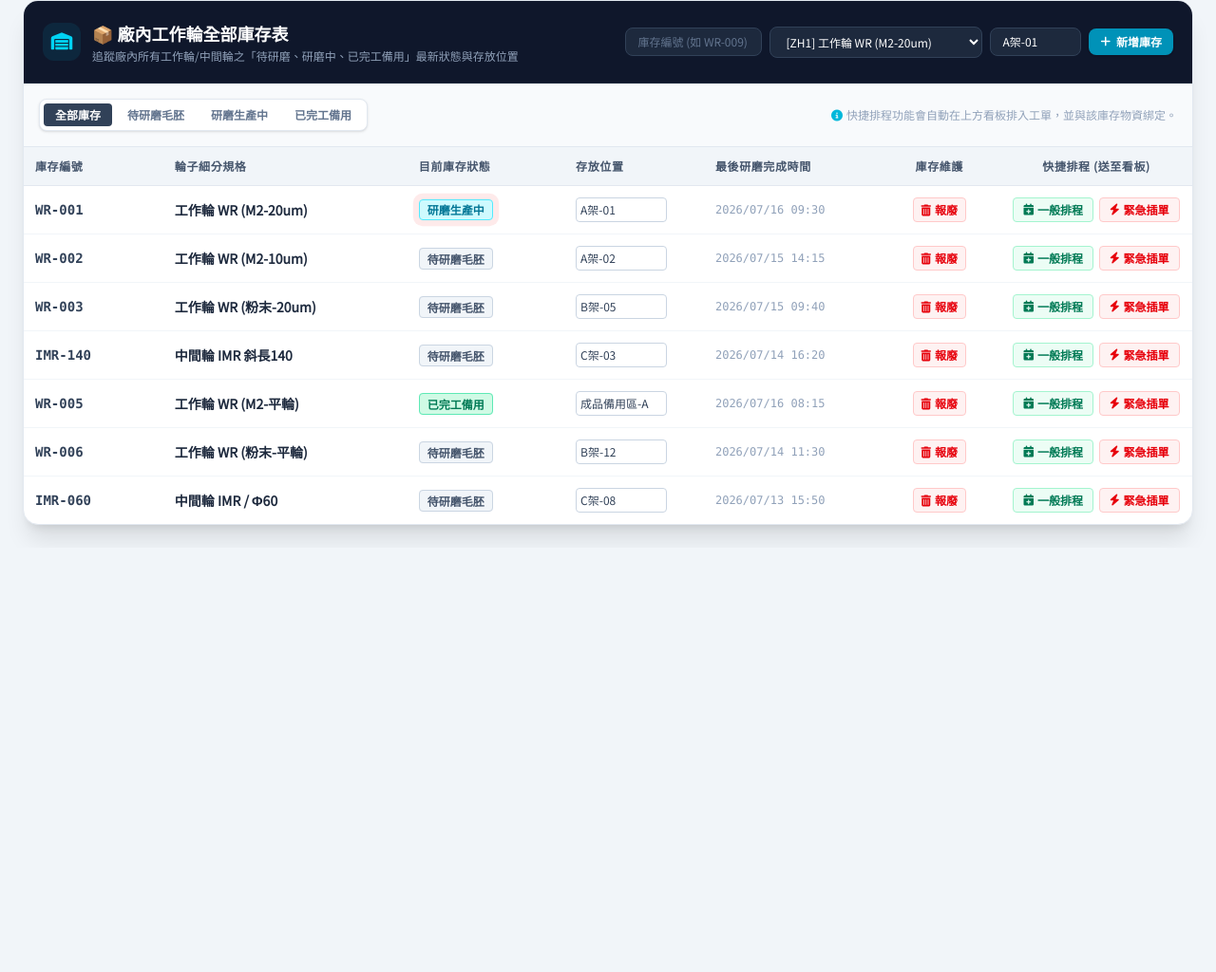
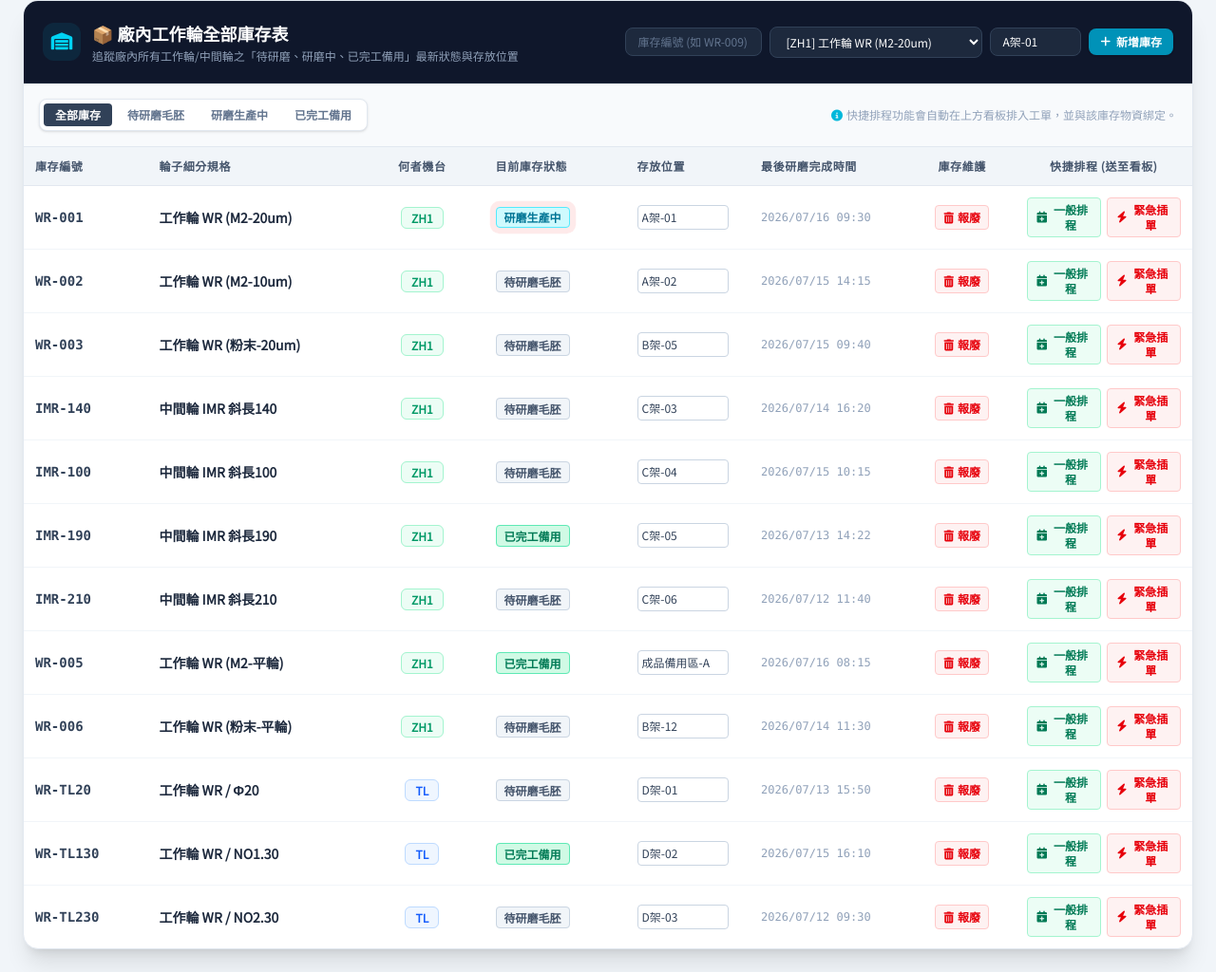
Before and after one commit to shengchi-huang/rg.github.io, a plain HTML site: page index.html in a window 1280 px wide. Shown: the part 932-1956 px from the top of the page at 95% size. Before the commit the page ends 1509 px from the top, so only its background shows below. Drawn offline with nearby package versions, Linux system fonts and the light colour scheme.

Commit message:
Update index.html

```diff
--- a/index.html
+++ b/index.html
@@ -84,7 +84,7 @@
         </div>
     </header>
 
-    <!-- 數據分析看塊 -->
+    <!-- 數據分析看板 -->
     <section class="grid grid-cols-2 md:grid-cols-4 gap-4 mb-6">
         <div class="bg-white p-5 rounded-2xl border border-slate-200 shadow-sm flex items-center justify-between">
             <div>
@@ -176,7 +176,7 @@
         </div>
     </main>
 
-    <!-- 📦 全部庫存與待磨毛胚管理區 (新增功能) -->
+    <!-- 📦 全部庫存與待磨毛胚管理區 -->
     <section class="mt-8 bg-white rounded-2xl shadow-xl overflow-hidden border border-slate-200">
         <div class="p-5 bg-slate-900 border-b border-slate-800 flex flex-col xl:flex-row justify-between items-start xl:items-center gap-4">
             <div class="flex items-center gap-3">
@@ -213,16 +213,17 @@
         </div>
 
         <div class="overflow-x-auto">
-            <table class="w-full text-left table-fixed min-w-[1000px]">
+            <table class="w-full text-left table-fixed min-w-[1100px]">
                 <thead>
                     <tr class="bg-slate-100 text-slate-600 text-xs font-bold tracking-wider border-b border-slate-200">
-                        <th class="p-3 w-32">庫存編號</th>
-                        <th class="p-3 w-56">輪子細分規格</th>
-                        <th class="p-3 w-36">目前庫存狀態</th>
-                        <th class="p-3 w-32">存放位置</th>
-                        <th class="p-3 w-40">最後研磨完成時間</th>
-                        <th class="p-3 w-28 text-center action-col">庫存維護</th>
-                        <th class="p-3 w-44 text-center action-col">快捷排程 (送至看板)</th>
+                        <th class="p-3 w-28">庫存編號</th>
+                        <th class="p-3 w-48">輪子細分規格</th>
+                        <th class="p-3 w-28 text-center">何者機台</th>
+                        <th class="p-3 w-32">目前庫存狀態</th>
+                        <th class="p-3 w-28">存放位置</th>
+                        <th class="p-3 w-36">最後研磨完成時間</th>
+                        <th class="p-3 w-24 text-center action-col">庫存維護</th>
+                        <th class="p-3 w-40 text-center action-col">快捷排程 (送至看板)</th>
                     </tr>
                 </thead>
                 <tbody id="inventory-table-body" class="divide-y divide-slate-100 text-sm text-slate-700">
@@ -292,18 +293,23 @@
             { id: 103, seq: 3, machine: "ZH1", type: "工作輪 WR (粉末-20um)", process: "#120", shift: "B", note: "最小輪子 / 用於板面BA3", etf: "16:20", status: "待研磨", urgent: false, targetDate: "today" },
             { id: 105, seq: 4, machine: "ZH1", type: "中間輪 IMR 斜長140", process: "#60", shift: "A", note: "支撐BUR與工作輪中間", etf: "14:00", status: "品質檢驗", urgent: false, targetDate: "today" },
             { id: 401, seq: 1, machine: "ZH1", type: "工作輪 WR (粉末-平輪)", process: "#220", shift: "A", note: "【明日預排】早班備料", etf: "09:00", status: "待研磨", urgent: false, targetDate: "tomorrow" },
-            { id: 402, seq: 2, machine: "TL", type: "中間輪 IMR / Φ60", process: "常態", shift: "A", note: "【明日預排】待磨數量多提早排入", etf: "11:00", status: "待研磨", urgent: false, targetDate: "tomorrow" }
+            { id: 402, seq: 2, machine: "TL", type: "工作輪 WR / Φ20", process: "常態", shift: "A", note: "【明日預排】待磨數量多提早排入", etf: "11:00", status: "待研磨", urgent: false, targetDate: "tomorrow" }
         ];
 
-        // 廠內全部庫存資料 (與上方主排程有 linkId 連動)
+        // 廠內全部庫存資料（新增更多尺寸與對應機台資料測試）
         let inventoryData = [
             { invId: "WR-001", type: "工作輪 WR (M2-20um)", status: "研磨中", location: "A架-01", lastGrind: "2026/07/16 09:30", linkId: 101 },
             { invId: "WR-002", type: "工作輪 WR (M2-10um)", status: "待研磨", location: "A架-02", lastGrind: "2026/07/15 14:15", linkId: 102 },
             { invId: "WR-003", type: "工作輪 WR (粉末-20um)", status: "待研磨", location: "B架-05", lastGrind: "2026/07/15 09:40", linkId: 103 },
             { invId: "IMR-140", type: "中間輪 IMR 斜長140", status: "待研磨", location: "C架-03", lastGrind: "2026/07/14 16:20", linkId: 105 },
+            { invId: "IMR-100", type: "中間輪 IMR 斜長100", status: "待研磨", location: "C架-04", lastGrind: "2026/07/15 10:15", linkId: null },
+            { invId: "IMR-190", type: "中間輪 IMR 斜長190", status: "已完工", location: "C架-05", lastGrind: "2026/07/13 14:22", linkId: null },
+            { invId: "IMR-210", type: "中間輪 IMR 斜長210", status: "待研磨", location: "C架-06", lastGrind: "2026/07/12 11:40", linkId: null },
             { invId: "WR-005", type: "工作輪 WR (M2-平輪)", status: "已完工", location: "成品備用區-A", lastGrind: "2026/07/16 08:15", linkId: null },
             { invId: "WR-006", type: "工作輪 WR (粉末-平輪)", status: "待研磨", location: "B架-12", lastGrind: "2026/07/14 11:30", linkId: 401 },
-            { invId: "IMR-060", type: "中間輪 IMR / Φ60", status: "待研磨", location: "C架-08", lastGrind: "2026/07/13 15:50", linkId: 402 }
+            { invId: "WR-TL20", type: "工作輪 WR / Φ20", status: "待研磨", location: "D架-01", lastGrind: "2026/07/13 15:50", linkId: 402 },
+            { invId: "WR-TL130", type: "工作輪 WR / NO1.30", status: "已完工", location: "D架-02", lastGrind: "2026/07/15 16:10", linkId: null },
+            { invId: "WR-TL230", type: "工作輪 WR / NO2.30", status: "待研磨", location: "D架-03", lastGrind: "2026/07/12 09:30", linkId: null }
         ];
 
         function getPastDateStr(daysAgo) {
@@ -320,11 +326,34 @@
         let currentHistoryDayFilter = -1;
         let viewDate = "today";
 
+        // 動態配對規格資料[cite: 1]
         const specMap = {
-            ZH1: ["工作輪 WR (M2-20um)", "工作輪 WR (M2-10um)", "工作輪 WR (M2-平輪)", "工作輪 WR (粉末-20um)", "工作輪 WR (粉末-10um)", "工作輪 WR (粉末-平輪)", "中間輪 IMR 斜長140", "支撐輪 BUR"],
-            TL: ["工作輪 WR / Φ20", "中間輪 IMR / Φ36", "中間輪 IMR / Φ60"],
-            SP: ["工作輪 WR (1000/160)", "工作輪 WR (1000/50)", "工作輪 WR (60/50)", "工作輪 WR (320/50)"]
+            ZH1: [
+                "工作輪 WR (M2-20um)", "工作輪 WR (M2-10um)", "工作輪 WR (M2-平輪)",
+                "工作輪 WR (粉末-20um)", "工作輪 WR (粉末-10um)", "工作輪 WR (粉末-平輪)",
+                "中間輪 IMR 斜長140", "中間輪 IMR 斜長100", "中間輪 IMR 斜長190", "中間輪 IMR 斜長210",
+                "支撐輪 BUR"
+            ],
+            TL: [
+                "工作輪 WR / Φ20", "工作輪 WR / NO1.30", "工作輪 WR / NO2.30",
+                "中間輪 IMR / Φ36", "中間輪 IMR / Φ60"
+            ],
+            SP: [
+                "工作輪 WR (1000/160)", "工作輪 WR (1000/50)", "工作輪 WR (60/50)", "工作輪 WR (320/50)"
+            ]
         };
+
+        // 智慧型規格比對函式（用來判斷庫存所屬機台並套用顏色）
+        function getMachineBySpec(spec) {
+            if (!spec) return "未知";
+            if (spec.includes("Φ20") || spec.includes("NO1.30") || spec.includes("NO2.30") || spec.includes("Φ36") || spec.includes("Φ60")) {
+                return "TL";
+            }
+            if (spec.includes("1000/") || spec.includes("320/") || spec.includes("60/50")) {
+                return "SP";
+            }
+            return "ZH1"; // 其他預設為 ZH1 項目
+        }
 
         // 權限切換核心函數
         function switchRole(role) {
@@ -653,7 +682,7 @@
             activeViewData.sort((a, b) => a.seq - b.seq);
 
             if (isUrgent) {
-                // 【核心修正點】：尋找目前正在「進行中」的工單索引
+                // 尋找目前正在「進行中」的工單索引
                 const runningIdx = activeViewData.findIndex(x => x.status === "進行中");
 
                 if (runningIdx !== -1) {
@@ -691,7 +720,7 @@
             switchDateView(targetDate);
         }
 
-        // 一鍵完成研磨快捷鍵 (強化待研磨極完工功能)
+        // 一鍵完成研磨快捷鍵 (強化待研磨完工功能)
         function quickCompleteGrinding(id) {
             if (currentRole !== "leader") return alert("權限不足！");
             updateStatus(id, "已完工");
@@ -709,7 +738,7 @@
             if (item) {
                 item.status = value;
 
-                // 🔄 同步連動庫存狀態
+                // 同步連動庫存狀態
                 let invItem = inventoryData.find(inv => inv.linkId === id);
                 if (invItem) {
                     if (value === "進行中") {
@@ -741,7 +770,7 @@
                 shift: item.shift, note: item.note + " (封存)", status: "已完成", daysAgo: 0
             });
 
-            // 🔄 結案解綁庫存，將庫存品設為完工儲備
+            // 結案解綁庫存，將庫存品設為完工儲備
             let invItem = inventoryData.find(inv => inv.linkId === id);
             if (invItem) {
                 invItem.status = "已完工";
@@ -759,7 +788,7 @@
             alert("工單已成功封存！庫存轉為【已完工備用】狀態。");
         }
 
-        /* ================= 📦 全部庫存表邏輯 (新增部分) ================= */
+        /* ================= 📦 全部庫存表邏輯 ================= */
 
         function filterInventory(status) {
             currentInvFilter = status;
@@ -800,12 +829,20 @@
                     statusBadge = "<span class='px-2 py-0.5 rounded text-xs font-bold bg-emerald-100 text-emerald-700 border border-emerald-300'>已完工備用</span>";
                 }
 
+                // 計算並取得該項規格所屬之機台，並製作漂亮的對比徽章
+                let mac = getMachineBySpec(inv.type);
+                let macBadge = "bg-slate-100 text-slate-600 border border-slate-200";
+                if (mac === "ZH1") macBadge = "bg-emerald-50 text-emerald-600 border border-emerald-200";
+                else if (mac === "TL") macBadge = "bg-blue-50 text-blue-600 border border-blue-200";
+                else if (mac === "SP") macBadge = "bg-purple-50 text-purple-600 border border-purple-200";
+
                 const tr = document.createElement("tr");
                 tr.className = "hover:bg-slate-50 transition-colors";
 
                 let rowHtml = `
                     <td class="p-3 font-mono font-bold text-slate-700">${inv.invId}</td>
                     <td class="p-3 font-semibold text-slate-800 truncate max-w-[220px]" title="${inv.type}">${inv.type}</td>
+                    <td class="p-3 text-center"><span class="px-2.5 py-0.5 rounded-md text-xs font-bold ${macBadge}">${mac}</span></td>
                     <td class="p-3">${statusBadge}</td>
                 `;
 
@@ -880,7 +917,7 @@
             }
         }
 
-        // 從全部庫存表快捷建立排程
+        // 從全部庫存表快捷建立排程[cite: 1]
         function quickDispatchInventory(invId, isUrgent = false) {
             if (currentRole !== "leader") return alert("權限不足！");
             const invItem = inventoryData.find(inv => inv.invId === invId);
@@ -891,13 +928,8 @@
                 return;
             }
 
-            // 智能判斷機台
-            let recommendedMachine = "ZH1";
-            if (invItem.type.includes("Φ20") || invItem.type.includes("Φ36") || invItem.type.includes("Φ60")) {
-                recommendedMachine = "TL";
-            } else if (invItem.type.includes("1000/") || invItem.type.includes("320/")) {
-                recommendedMachine = "SP";
-            }
+            // 動態智慧匹配推薦機台
+            const recommendedMachine = getMachineBySpec(invItem.type);
 
             const actionText = isUrgent ? "🔥 【緊急插單】(插在目前研磨中下方)" : "📋 【一般排程】(排在今日末尾)";
             const confirmDispatch = confirm(`確認要將庫存【${invItem.invId}】進行 ${actionText} 嗎？`);
```
